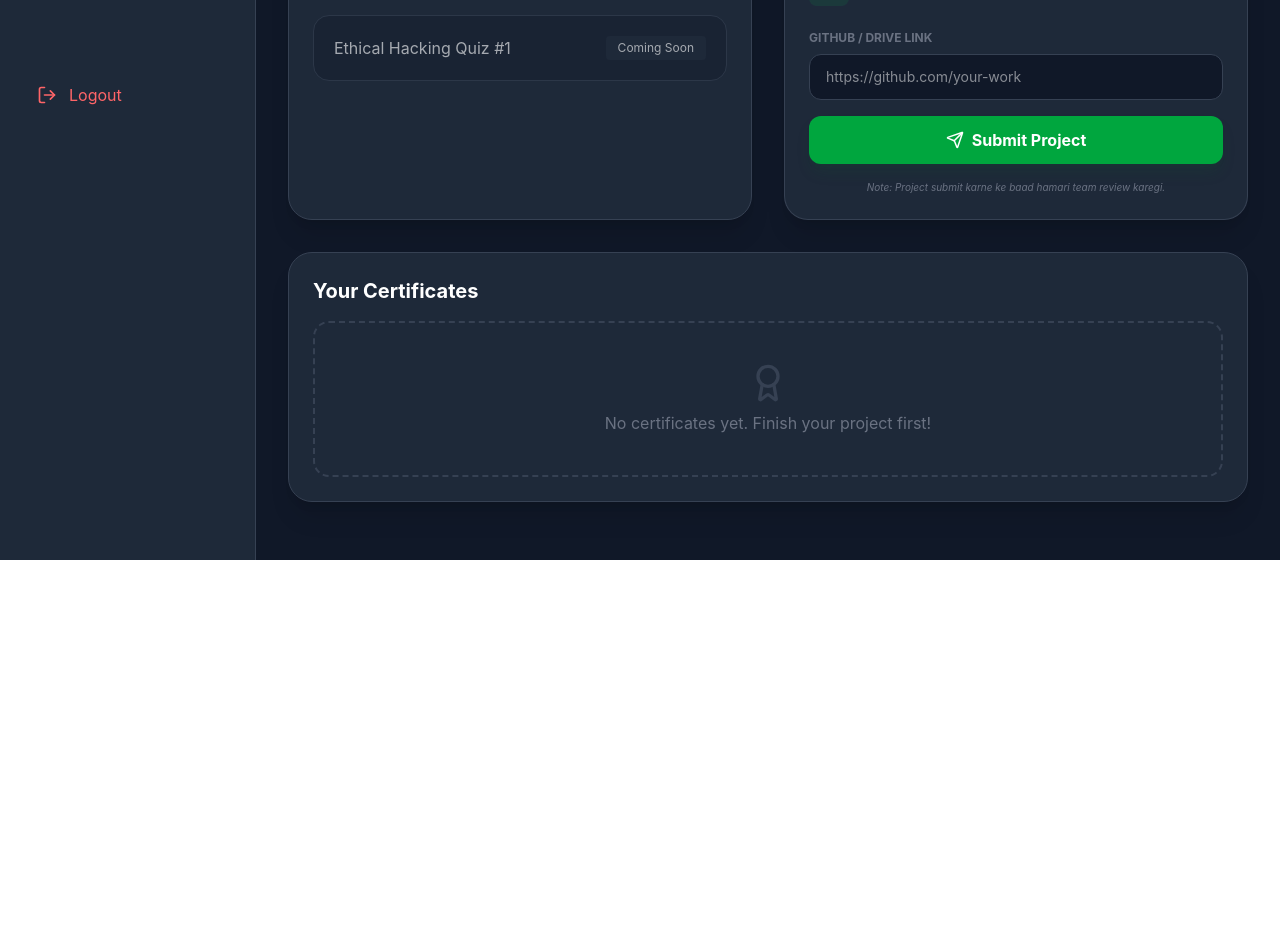
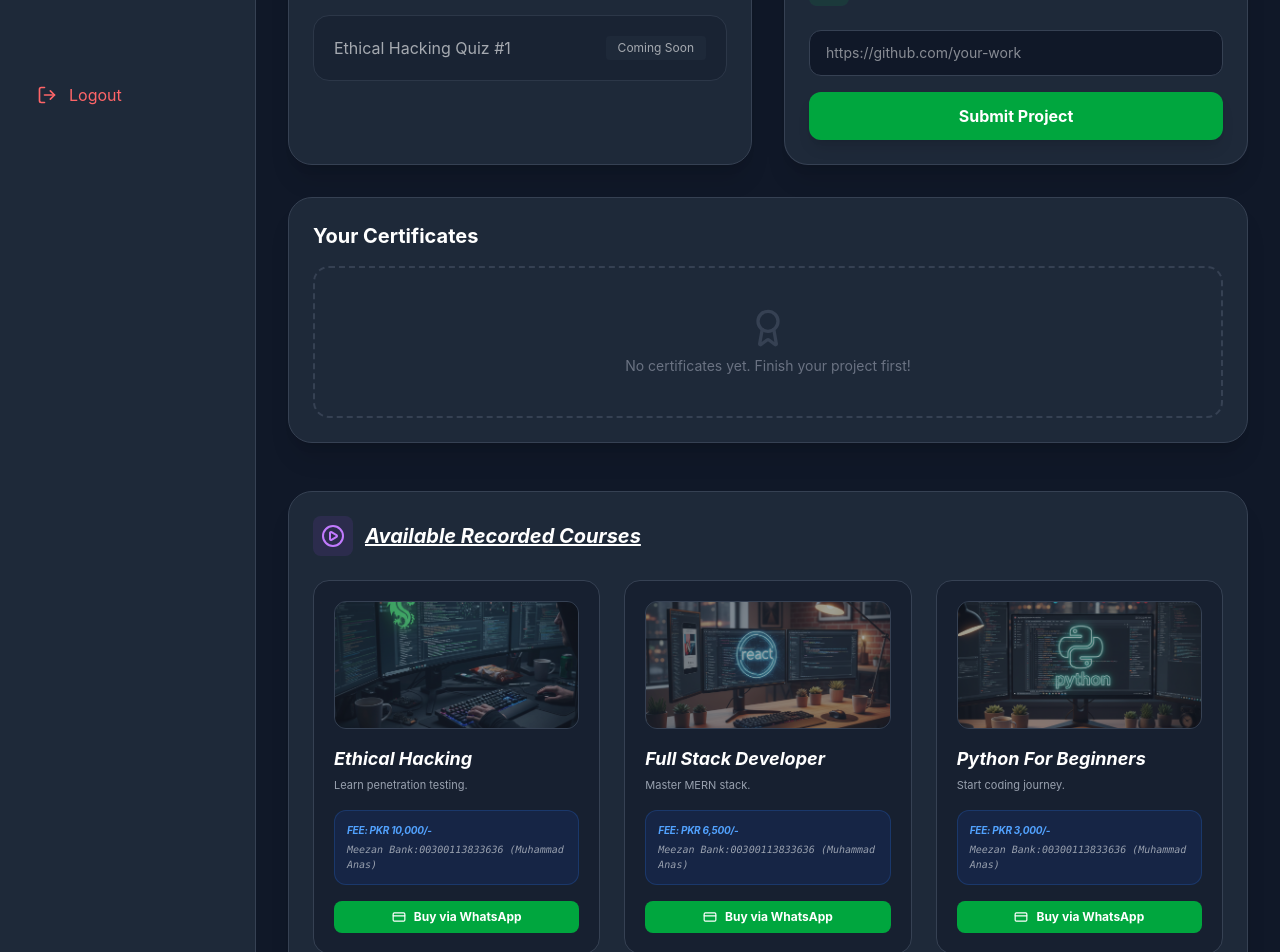
Before and after one commit to AnasAfzal3/courseweb, a React (Create React App) app: page /dashboard in a window 1280 px wide. Shown: the part 240-1192 px from the top of the page. Before the commit the page ends 800 px from the top, so only its background shows below. Built offline with nearby package versions, Linux system fonts and the light colour scheme; no server answers; the database is empty; sample sign-in values are in the browser's storage.

Commit message:
add recorded section

```diff
--- a/package.json
+++ b/package.json
@@ -18,7 +18,7 @@
   },
   "scripts": {
     "start": "react-scripts start",
-    "build": "react-scripts build",
+    "build": "CI=false react-scripts build",
     "test": "react-scripts test",
     "eject": "react-scripts eject"
   },
--- a/src/App.js
+++ b/src/App.js
@@ -1,7 +1,7 @@
 import './App.css';
 import React from 'react';
 import { BrowserRouter as Router, Routes, Route } from 'react-router-dom';
-
+import CourseViewer from './components/CourseViewer'; // Naya component
 // Components
 import Home from './components/Home';
 import CourseDetail from './components/CourseDetail';
@@ -21,6 +21,7 @@ function App() {
         <Route path="/contact" element={<Contact />} />
         <Route path="/login" element={<Login />} />
         <Route path="/cverify" element={<Verify />} />
+        <Route path="/course-viewer/:courseId" element={<CourseViewer />} />
 
         {/* Protected Routes (Ab ye Routes ke andar hai) */}
         <Route
--- a/src/components/Contact.jsx
+++ b/src/components/Contact.jsx
@@ -60,7 +60,7 @@ const Contact = () => {
                 </div>
                 <div className="ml-6">
                   <h3 className="text-sm font-bold text-gray-500 uppercase tracking-wider">{item.title}</h3>
-                  <p className="text-lg font-semibold text-gray-200">{item.value}</p>
+                  <p className="text-sm font-semibold text-gray-200">{item.value}</p>
                 </div>
               </a>
             ))}
--- /dev/null
+++ b/src/components/CourseViewer.jsx
@@ -0,0 +1,132 @@
+import React, { useState, useEffect } from 'react';
+import { useParams, useNavigate } from 'react-router-dom';
+import { auth, db } from '../firebase';
+import { doc, getDoc } from "firebase/firestore";
+import { Play, ArrowLeft, ShieldCheck } from 'lucide-react';
+
+const CourseViewer = () => {
+  const { courseId } = useParams();
+  const navigate = useNavigate();
+  const user = auth.currentUser;
+
+  const [hasAccess, setHasAccess] = useState(false);
+  const [loading, setLoading] = useState(true);
+  const [activeVideo, setActiveVideo] = useState("");
+
+  // --- Course Data (Apni YouTube IDs yahan badal len) ---
+  const courseData = {
+    "ethical-hacking": [
+      { id: "1", title: "Introduction to Hacking", videoId: "C-hEu-xHbCo" },
+      { id: "2", title: "Footprinting & Reconnaissance", videoId: "7O4ZIsW6K80" },
+    ],
+    "react-js": [
+      { id: "1", title: "React Components", videoId: "bMknfKXIFA8" },
+      { id: "2", title: "State & Props", videoId: "LdbQqXOnS6E" },
+    ]
+  };
+
+  const currentVideos = courseData[courseId] || [];
+
+  useEffect(() => {
+    const checkAccess = async () => {
+      if (!user) { navigate('/'); return; }
+      const docRef = doc(db, "users", user.email);
+      const docSnap = await getDoc(docRef);
+
+      if (docSnap.exists()) {
+        const enrolled = docSnap.data().enrolledCourses || [];
+        const formattedCourseId = courseId.replace(/-/g, ' ').toLowerCase();
+        const isPaid = enrolled.some(c => c.toLowerCase() === formattedCourseId);
+
+        if (isPaid) {
+          setHasAccess(true);
+          setActiveVideo(currentVideos[0]?.videoId);
+        } else {
+          navigate('/dashboard');
+        }
+      }
+      setLoading(false);
+    };
+    checkAccess();
+  }, [user, courseId, navigate]);
+
+  if (loading) return <div className="min-h-screen bg-gray-950 flex items-center justify-center text-blue-400 italic animate-pulse">Verifying Secure Access...</div>;
+
+  return (
+    <div className="min-h-screen bg-black text-white flex flex-col font-sans">
+
+      {/* Header */}
+      <div className="p-4 bg-gray-900/50 border-b border-gray-800 flex items-center justify-between backdrop-blur-md">
+        <button onClick={() => navigate('/dashboard')} className="flex items-center text-gray-400 hover:text-white transition group">
+          <ArrowLeft size={20} className="mr-2 group-hover:-translate-x-1 transition" /> Back
+        </button>
+        <div className="flex items-center space-x-2">
+            <ShieldCheck size={18} className="text-green-500" />
+            <h2 className="text-sm font-bold uppercase tracking-widest text-gray-300">{courseId.replace(/-/g, ' ')}</h2>
+        </div>
+        <div className="w-10"></div> {/* Spacer */}
+      </div>
+
+      <div className="flex flex-col lg:flex-row flex-1 overflow-hidden">
+
+        {/* Main Video Player Area */}
+        <div className="flex-1 bg-black relative flex items-center justify-center group">
+
+          {/* --- SECURITY OVERLAYS --- */}
+          {/* Top Overlay: Share aur Watch on YouTube buttons ko block karne ke liye */}
+          <div className="absolute top-0 left-0 w-full h-[60px] z-20 bg-transparent cursor-default"></div>
+
+          {/* Bottom Right Overlay: YouTube Logo ko block karne ke liye */}
+          <div className="absolute bottom-0 right-0 w-[100px] h-[50px] z-20 bg-transparent cursor-default"></div>
+
+          <div className="w-full aspect-video shadow-2xl shadow-blue-500/10">
+            <iframe
+              className="w-full h-full"
+              // Parameters: modestbranding=1 (logo chupata hai), rel=0 (related videos nahi dikhata)
+              src={`https://www.youtube.com/embed/${activeVideo}?rel=0&modestbranding=1&controls=1&showinfo=0&iv_load_policy=3`}
+              title="Secured Content"
+              frameBorder="0"
+              allow="accelerometer; autoplay; clipboard-write; encrypted-media; gyroscope; picture-in-picture"
+              allowFullScreen
+            ></iframe>
+          </div>
+        </div>
+
+        {/* Playlist Sidebar */}
+        <div className="w-full lg:w-80 bg-gray-900/30 border-l border-gray-800 flex flex-col backdrop-blur-sm">
+          <div className="p-5 border-b border-gray-800">
+            <p className="text-[10px] font-bold text-blue-500 uppercase tracking-widest mb-1">Course Content</p>
+            <h3 className="text-sm font-semibold text-gray-300">Lessons List</h3>
+          </div>
+
+          <div className="flex-1 overflow-y-auto custom-scrollbar">
+            {currentVideos.map((video, index) => (
+              <div
+                key={video.id}
+                onClick={() => setActiveVideo(video.videoId)}
+                className={`p-4 border-b border-gray-800/50 cursor-pointer transition-all duration-300 flex items-center space-x-4 ${activeVideo === video.videoId ? 'bg-blue-600/10 border-l-4 border-l-blue-500' : 'hover:bg-gray-800/40'}`}
+              >
+                <div className={`w-8 h-8 rounded-full flex items-center justify-center flex-shrink-0 ${activeVideo === video.videoId ? 'bg-blue-500 shadow-lg shadow-blue-500/40' : 'bg-gray-800'}`}>
+                  <Play size={12} fill={activeVideo === video.videoId ? "white" : "gray"} />
+                </div>
+                <div className="overflow-hidden">
+                  <p className={`text-xs font-bold truncate ${activeVideo === video.videoId ? 'text-blue-400' : 'text-gray-400'}`}>
+                    {index + 1}. {video.title}
+                  </p>
+                  <p className="text-[9px] text-gray-600 mt-0.5">Duration: Paid Lecture</p>
+                </div>
+              </div>
+            ))}
+          </div>
+
+          {/* Sidebar Footer */}
+          <div className="p-4 bg-gray-900/50 text-center">
+             <p className="text-[9px] text-gray-500 italic">Secured by Anas Ahmed Academy</p>
+          </div>
+        </div>
+      </div>
+    </div>
+  );
+};
+
+export default CourseViewer;
--- a/src/components/Dashboard.jsx
+++ b/src/components/Dashboard.jsx
@@ -1,23 +1,35 @@
-import React, { useState } from 'react'; // useState add kiya
-import { auth } from '../firebase';
-import { FileText, Award, LogOut, Send, Loader2 } from 'lucide-react';
-
+import React, { useState, useEffect } from 'react';
+import { auth, db } from '../firebase'; // db import lazmi hai
+import { doc, onSnapshot } from "firebase/firestore";
+import { FileText, Award, LogOut, Send, Loader2, PlayCircle, CreditCard } from 'lucide-react';
+import { useNavigate } from 'react-router-dom';
 const Dashboard = () => {
+    const navigate = useNavigate(); // Ye line add karen
 
   const user = auth.currentUser;
   const [projectLink, setProjectLink] = useState("");
   const [isSubmitting, setIsSubmitting] = useState(false);
+  const [enrolledCourses, setEnrolledCourses] = useState([]); // Access check karne ke liye
+
+  // Real-time access check logic
+  useEffect(() => {
+    if (user?.email) {
+      const unsub = onSnapshot(doc(db, "users", user.email), (doc) => {
+        if (doc.exists()) {
+          setEnrolledCourses(doc.data().enrolledCourses || []);
+        }
+      });
+      return () => unsub();
+    }
+  }, [user?.email]);
 
   const handleLogout = () => {
     auth.signOut();
   };
 
-  // Google Sheet par project link bhejne ka function
   const handleProjectSubmit = async (e) => {
-
     e.preventDefault();
     setIsSubmitting(true);
-
     const scriptURL = 'https://script.google.com/macros/s/AKfycbyRV5Ojvi74pSn8MZG1mOljidAxmfA3Vw1MzWfoe5ei1shGU_FJJfjVVYXT9AkuT3wSwQ/exec';
 
     try {
@@ -28,11 +40,9 @@ const Dashboard = () => {
       formData.append('submissionDate', new Date().toLocaleString());
 
       await fetch(scriptURL, { method: 'POST', body: formData });
-
-      alert("Zabardast! Aapka project submit ho gaya hai. Hum jald check karenge.");
+      alert("Zabardast! Aapka project submit ho gaya hai.");
       setProjectLink("");
     } catch (error) {
-      console.error("Error submitting project:", error);
       alert("Masla hua hai! Dobara koshish karein.");
     } finally {
       setIsSubmitting(false);
@@ -46,7 +56,6 @@ const Dashboard = () => {
       <div className="w-64 bg-gray-800 border-r border-gray-700 hidden md:block p-6">
         <div className="flex items-center space-x-3 mb-10">
            <img src='images/logo.png' width={50} alt='logo'/>
-
         </div>
 
         <nav className="space-y-4">
@@ -68,7 +77,7 @@ const Dashboard = () => {
       </div>
 
       {/* --- Main Content --- */}
-      <div className="flex-1 p-8">
+      <div className="flex-1 p-8 overflow-y-auto">
 
         {/* Top Header */}
         <div className="flex justify-between items-center mb-10 bg-gray-800/40 p-6 rounded-3xl border border-gray-700/50">
@@ -82,7 +91,6 @@ const Dashboard = () => {
         {/* Dashboard Sections Grid */}
         <div className="grid grid-cols-1 lg:grid-cols-2 gap-8">
 
-          {/* Exams Section */}
           <div className="bg-gray-800 p-6 rounded-3xl border border-gray-700 shadow-xl">
              <h3 className="text-xl font-bold mb-6">Available Exams</h3>
              <div className="p-5 bg-gray-900/50 border border-gray-700 rounded-2xl flex justify-between items-center opacity-60">
@@ -91,7 +99,6 @@ const Dashboard = () => {
               </div>
           </div>
 
-          {/* Project Submission Section (NEW ADDITION) */}
           <div className="bg-gray-800 p-6 rounded-3xl border border-gray-700 shadow-xl border-t-4 border-t-green-500">
             <div className="flex items-center space-x-3 mb-6">
                 <div className="p-2 bg-green-500/10 rounded-lg text-green-400">
@@ -101,36 +108,84 @@ const Dashboard = () => {
             </div>
 
             <form onSubmit={handleProjectSubmit} className="space-y-4">
-               <div>
-                  <label className="text-xs text-gray-500 uppercase font-bold mb-2 block">GitHub / Drive Link</label>
                <input
-                    type="url"
-                    value={projectLink}
-                    onChange={(e) => setProjectLink(e.target.value)}
+                 type="url" value={projectLink} onChange={(e) => setProjectLink(e.target.value)}
                  placeholder="https://github.com/your-work"
                  className="w-full bg-gray-900 border border-gray-700 rounded-xl px-4 py-3 text-sm focus:outline-none focus:border-green-500 transition"
                  required
                />
-               </div>
-               <button
-                 disabled={isSubmitting}
-                 className="w-full bg-green-600 hover:bg-green-700 text-white font-bold py-3 rounded-xl transition flex items-center justify-center disabled:opacity-50 shadow-lg shadow-green-900/20"
-               >
-                 {isSubmitting ? <Loader2 className="animate-spin mr-2" /> : <Send size={18} className="mr-2" />}
-                 {isSubmitting ? "Uploading..." : "Submit Project"}
+               <button disabled={isSubmitting} className="w-full bg-green-600 hover:bg-green-700 text-white font-bold py-3 rounded-xl transition flex items-center justify-center shadow-lg">
+                 {isSubmitting ? <Loader2 className="animate-spin mr-2" /> : "Submit Project"}
                </button>
             </form>
-            <p className="text-[10px] text-gray-500 mt-4 italic text-center">
-              Note: Project submit karne ke baad hamari team review karegi.
-            </p>
           </div>
 
-          {/* Certificates Section */}
           <div className="bg-gray-800 p-6 rounded-3xl border border-gray-700 shadow-xl lg:col-span-2">
             <h3 className="text-xl font-bold mb-4">Your Certificates</h3>
             <div className="border-2 border-dashed border-gray-700 rounded-2xl p-10 text-center">
               <Award className="mx-auto text-gray-700 mb-2" size={40} />
-              <p className="text-gray-500">No certificates yet. Finish your project first!</p>
+              <p className="text-gray-500 text-sm">No certificates yet. Finish your project first!</p>
+            </div>
+          </div>
+
+          {/* --- Premium Recorded Courses Section --- */}
+<div className="bg-gray-800 p-6 rounded-3xl border border-gray-700 shadow-xl lg:col-span-2 mt-4">
+  <div className="flex items-center space-x-3 mb-6">
+      <div className="p-2 bg-purple-500/10 rounded-lg text-purple-400">
+          <PlayCircle size={24} />
+      </div>
+      <h3 className="text-xl font-bold italic underline">Available Recorded Courses</h3>
+  </div>
+
+  <div className="grid grid-cols-1 md:grid-cols-2 xl:grid-cols-3 gap-6">
+    {[
+      { title: "Ethical Hacking", img: "images/image1.png", desc: "Learn penetration testing.", price: "10,000" },
+      { title: "Full Stack Developer", img: "images/image2.png", desc: "Master MERN stack.", price: "6,500" },
+      { title: "Python For Beginners", img: "images/image3.png", desc: "Start coding journey.", price: "3,000" },
+
+    ].map((course, index) => {
+      const hasAccess = enrolledCourses.includes(course.title);
+      return (
+        <div key={index} className="bg-gray-900/50 border border-gray-700 rounded-2xl p-5 hover:border-blue-500 transition group flex flex-col justify-between">
+          <div>
+            <div className="h-32 bg-gray-800 rounded-xl mb-4 flex items-center justify-center overflow-hidden border border-gray-700">
+               <img src={course.img} alt={course.title} className="w-full h-full object-cover opacity-60 group-hover:scale-110 transition duration-500"/>
+            </div>
+            <h4 className="font-bold text-lg mb-1 italic">{course.title}</h4>
+            <p className="text-gray-400 text-[11px] mb-4">{course.desc}</p>
+          </div>
+
+          <div className="mt-auto">
+            {hasAccess ? (
+              /* --- UPDATED BUTTON WITH NAVIGATE LOGIC --- */
+              <button
+                onClick={() => {
+                  const slug = course.title.toLowerCase().replace(/\s+/g, '-');
+                  navigate(`/course-viewer/${slug}`);
+                }}
+                className="w-full bg-blue-600 hover:bg-blue-700 text-white font-bold py-3 rounded-xl transition flex items-center justify-center animate-pulse"
+              >
+                <PlayCircle size={18} className="mr-2" /> Watch Lectures
+              </button>
+            ) : (
+              <>
+                <div className="bg-blue-600/10 border border-blue-500/20 rounded-xl p-3 mb-4">
+                  <p className="text-[10px] text-blue-400 font-bold italic mb-1 uppercase tracking-tight">Fee: PKR {course.price}/-</p>
+                  <p className="text-[10px] font-mono text-gray-400 italic">Meezan Bank:00300113833636 (Muhammad Anas)</p>
+                </div>
+                <a
+                  href={`https://wa.me/923220274707?text=Sir, I paid for ${course.title}.`}
+                  target="_blank" rel="noreferrer"
+                  className="w-full bg-green-600 hover:bg-green-700 text-white text-xs font-bold py-2 rounded-lg transition flex items-center justify-center"
+                >
+                  <CreditCard size={14} className="mr-2" /> Buy via WhatsApp
+                </a>
+              </>
+            )}
+          </div>
+        </div>
+      )
+    })}
   </div>
 </div>
 
--- a/src/components/Home.jsx
+++ b/src/components/Home.jsx
@@ -8,6 +8,7 @@ import { onAuthStateChanged } from 'firebase/auth';
 import {  LogOut } from 'lucide-react';
 import { useState, useEffect } from 'react';
 import { auth } from '../firebase';
+
 const Home = () => {
     const [user, setUser] = useState(null);
 
--- a/src/firebase.js
+++ b/src/firebase.js
@@ -1,6 +1,6 @@
 import { initializeApp } from "firebase/app";
 import { getAuth, GoogleAuthProvider } from "firebase/auth";
-
+import { getFirestore } from "firebase/firestore"; // Ye line add karein
 const firebaseConfig = {
   apiKey: "AIzaSyDF4MR6yJCKDwGcVp85UeD8qOcOJdQ5U8Y",
   authDomain: "siranasweb.firebaseapp.com",
@@ -17,3 +17,4 @@ const app = initializeApp(firebaseConfig);
 // Initialize Auth
 export const auth = getAuth(app);
 export const googleProvider = new GoogleAuthProvider();
+export const db = getFirestore(app); // Ye export zaroori hai
```
Also changed, not shown: src/components/Admin.jsx (added, +15 -0 lines). Lines whose indentation alone changed are shown as unchanged.
